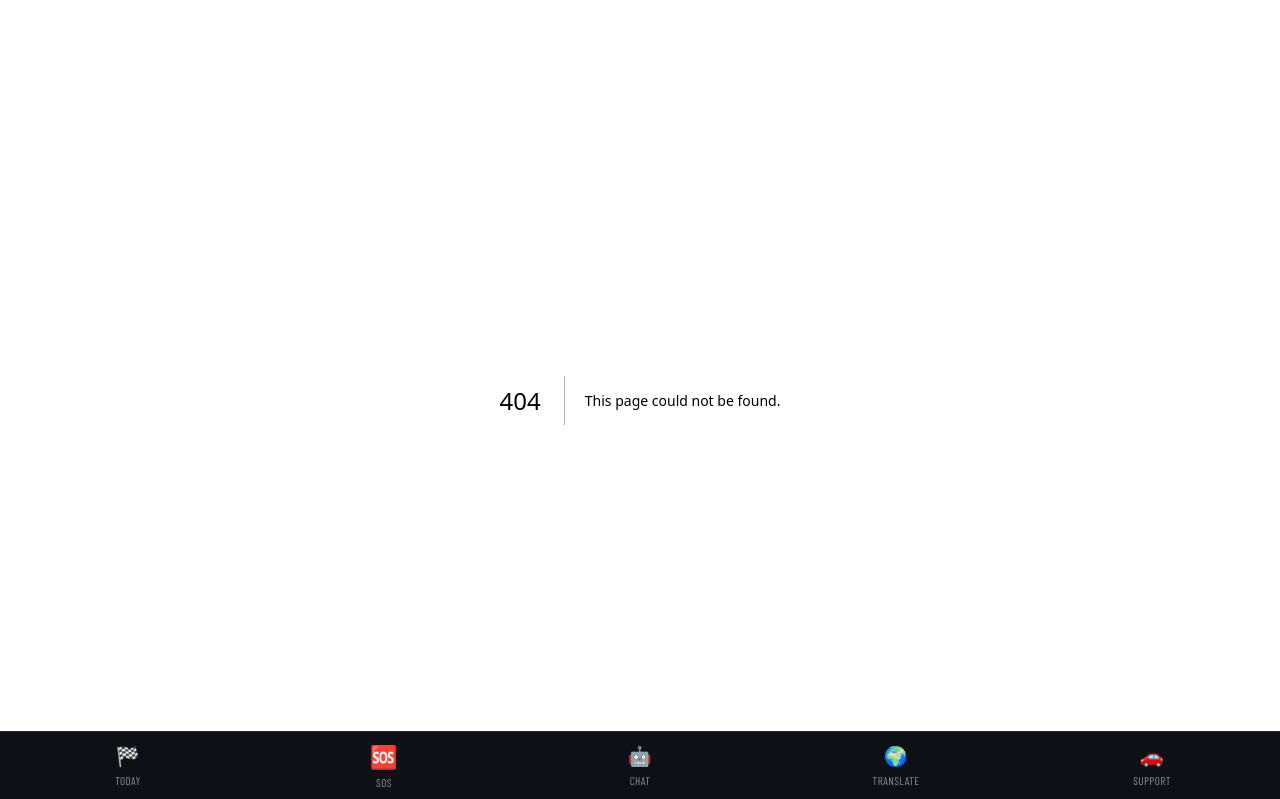
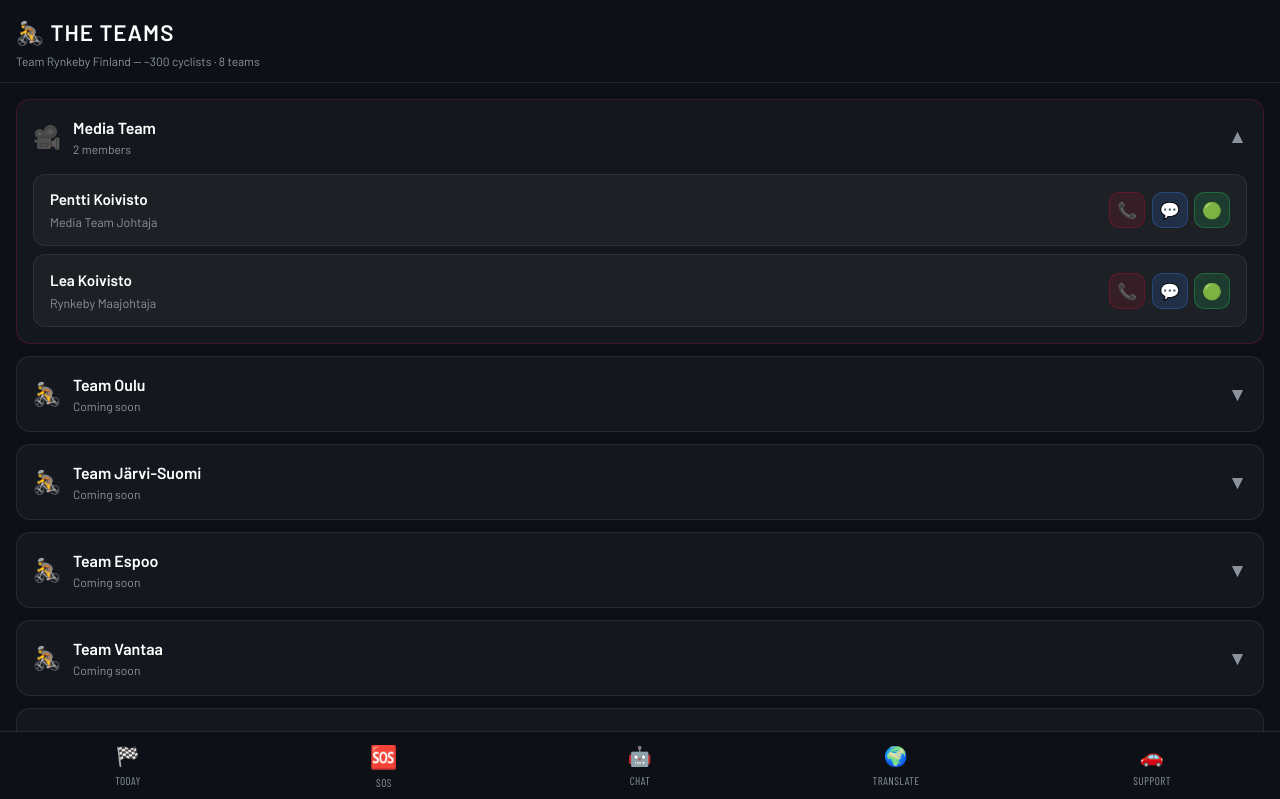
Before and after one commit to penttivet/rynkeby-ride-companion, a Next.js app: page /team in a window 1280 px wide. Before the commit this address had no page. Shown: the top 799 px of the page. Built offline with nearby package versions, Linux system fonts and the light colour scheme; a web font is replaced by a local one.

Commit message:
Create page.tsx

```diff
--- /dev/null
+++ b/src/app/team/page.tsx
@@ -0,0 +1,224 @@
+"use client";
+import { useState } from "react";
+
+interface TeamMember {
+  name: string;
+  role: string;
+  phone?: string;
+}
+
+interface Team {
+  id: string;
+  name: string;
+  emoji: string;
+  color: string;
+  members: TeamMember[];
+}
+
+const TEAMS: Team[] = [
+  {
+    id: "media",
+    name: "Media Team",
+    emoji: "🎥",
+    color: "#C8102E",
+    members: [
+      { name: "Pentti Koivisto", role: "Media Team Johtaja", phone: "+358449712712" },
+      { name: "Lea Koivisto", role: "Rynkeby Maajohtaja", phone: "+358405518159" },
+    ],
+  },
+  {
+    id: "oulu",
+    name: "Team Oulu",
+    emoji: "🚴",
+    color: "#3b82f6",
+    members: [],
+  },
+  {
+    id: "jarvi-suomi",
+    name: "Team Järvi-Suomi",
+    emoji: "🚴",
+    color: "#3b82f6",
+    members: [],
+  },
+  {
+    id: "espoo",
+    name: "Team Espoo",
+    emoji: "🚴",
+    color: "#3b82f6",
+    members: [],
+  },
+  {
+    id: "vantaa",
+    name: "Team Vantaa",
+    emoji: "🚴",
+    color: "#3b82f6",
+    members: [],
+  },
+  {
+    id: "turku",
+    name: "Team Turku",
+    emoji: "🚴",
+    color: "#3b82f6",
+    members: [],
+  },
+  {
+    id: "hame",
+    name: "Team Häme",
+    emoji: "🚴",
+    color: "#3b82f6",
+    members: [],
+  },
+  {
+    id: "support",
+    name: "Support Team",
+    emoji: "🚗",
+    color: "#10b981",
+    members: [],
+  },
+];
+
+function MemberCard({ member }: { member: TeamMember }) {
+  return (
+    <div style={{
+      background: "rgba(255,255,255,0.04)",
+      border: "1px solid rgba(255,255,255,0.08)",
+      borderRadius: 12,
+      padding: "0.85rem 1rem",
+      display: "flex",
+      alignItems: "center",
+      justifyContent: "space-between",
+      gap: "0.5rem",
+    }}>
+      <div style={{ flex: 1 }}>
+        <p style={{ color: "#fff", fontWeight: 700, fontSize: "0.95rem", margin: 0 }}>{member.name}</p>
+        <p style={{ color: "#8b949e", fontSize: "0.78rem", margin: "2px 0 0" }}>{member.role}</p>
+      </div>
+      {member.phone && (
+        <div style={{ display: "flex", gap: "0.4rem" }}>
+          <a
+            href={`tel:${member.phone}`}
+            style={{
+              width: 36, height: 36, borderRadius: 10,
+              background: "rgba(200,16,46,0.15)",
+              border: "1px solid rgba(200,16,46,0.3)",
+              display: "flex", alignItems: "center", justifyContent: "center",
+              fontSize: "1rem", textDecoration: "none",
+            }}
+          >📞</a>
+          <a
+            href={`sms:${member.phone}`}
+            style={{
+              width: 36, height: 36, borderRadius: 10,
+              background: "rgba(59,130,246,0.15)",
+              border: "1px solid rgba(59,130,246,0.3)",
+              display: "flex", alignItems: "center", justifyContent: "center",
+              fontSize: "1rem", textDecoration: "none",
+            }}
+          >💬</a>
+          <a
+            href={`https://wa.me/${member.phone.replace(/\s+/g, "").replace("+", "")}`}
+            target="_blank"
+            rel="noopener noreferrer"
+            style={{
+              width: 36, height: 36, borderRadius: 10,
+              background: "rgba(37,211,102,0.15)",
+              border: "1px solid rgba(37,211,102,0.3)",
+              display: "flex", alignItems: "center", justifyContent: "center",
+              fontSize: "1rem", textDecoration: "none",
+            }}
+          >🟢</a>
+        </div>
+      )}
+    </div>
+  );
+}
+
+function TeamCard({ team }: { team: Team }) {
+  const [open, setOpen] = useState(team.id === "media");
+
+  return (
+    <div style={{
+      background: "rgba(255,255,255,0.03)",
+      border: `1px solid ${open ? "rgba(200,16,46,0.25)" : "rgba(255,255,255,0.08)"}`,
+      borderRadius: 14,
+      overflow: "hidden",
+    }}>
+      <button
+        onClick={() => setOpen(!open)}
+        style={{
+          width: "100%",
+          padding: "1rem",
+          background: "transparent",
+          border: "none",
+          display: "flex",
+          alignItems: "center",
+          justifyContent: "space-between",
+          cursor: "pointer",
+        }}
+      >
+        <div style={{ display: "flex", alignItems: "center", gap: "0.75rem" }}>
+          <span style={{ fontSize: "1.4rem" }}>{team.emoji}</span>
+          <div style={{ textAlign: "left" }}>
+            <p style={{ color: "#fff", fontWeight: 700, fontSize: "1rem", margin: 0 }}>{team.name}</p>
+            <p style={{ color: "#8b949e", fontSize: "0.75rem", margin: 0 }}>
+              {team.members.length > 0 ? `${team.members.length} member${team.members.length !== 1 ? "s" : ""}` : "Coming soon"}
+            </p>
+          </div>
+        </div>
+        <span style={{ color: "#8b949e", fontSize: "1.2rem" }}>{open ? "▲" : "▼"}</span>
+      </button>
+
+      {open && (
+        <div style={{ padding: "0 1rem 1rem", display: "flex", flexDirection: "column", gap: "0.5rem" }}>
+          {team.members.length > 0 ? (
+            team.members.map((m) => <MemberCard key={m.name} member={m} />)
+          ) : (
+            <div style={{
+              padding: "1rem",
+              borderRadius: 12,
+              background: "rgba(255,255,255,0.03)",
+              border: "1px dashed rgba(255,255,255,0.1)",
+              textAlign: "center",
+            }}>
+              <p style={{ color: "#8b949e", fontSize: "0.85rem", margin: 0 }}>
+                Team members will be added soon 🚴
+              </p>
+            </div>
+          )}
+        </div>
+      )}
+    </div>
+  );
+}
+
+export default function TeamPage() {
+  return (
+    <div style={{
+      display: "flex",
+      flexDirection: "column",
+      minHeight: "100dvh",
+      paddingBottom: "80px",
+      background: "#0d1117",
+      fontFamily: "'Barlow', sans-serif",
+    }}>
+      {/* Header */}
+      <div style={{
+        padding: "1rem 1rem 0.75rem",
+        borderBottom: "1px solid rgba(255,255,255,0.08)",
+      }}>
+        <h1 style={{ fontSize: "1.4rem", fontWeight: 900, color: "#fff", margin: 0, letterSpacing: 1 }}>
+          🚴 THE TEAMS
+        </h1>
+        <p style={{ color: "#8b949e", fontSize: "0.75rem", margin: "2px 0 0" }}>
+          Team Rynkeby Finland — ~300 cyclists · 8 teams
+        </p>
+      </div>
+
+      <div style={{ padding: "1rem", display: "flex", flexDirection: "column", gap: "0.75rem" }}>
+        {TEAMS.map((team) => (
+          <TeamCard key={team.id} team={team} />
+        ))}
+      </div>
+    </div>
+  );
+}
```
